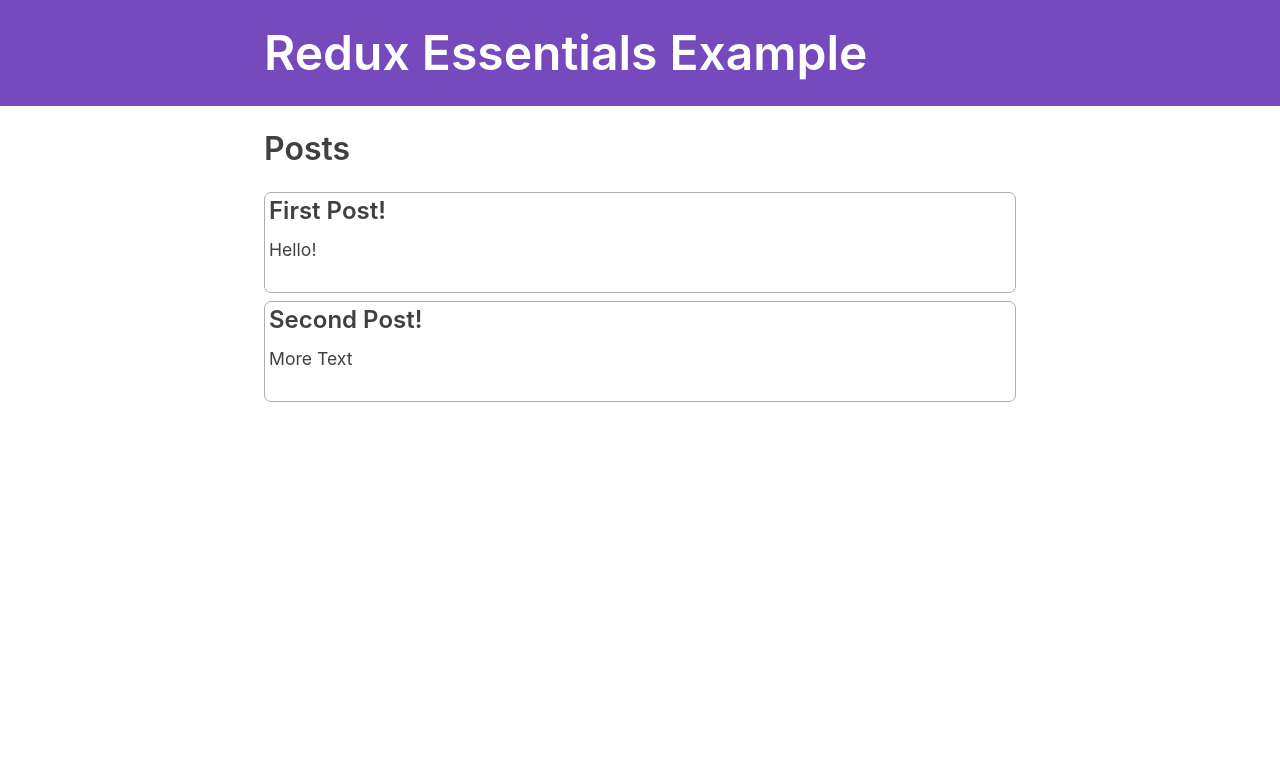
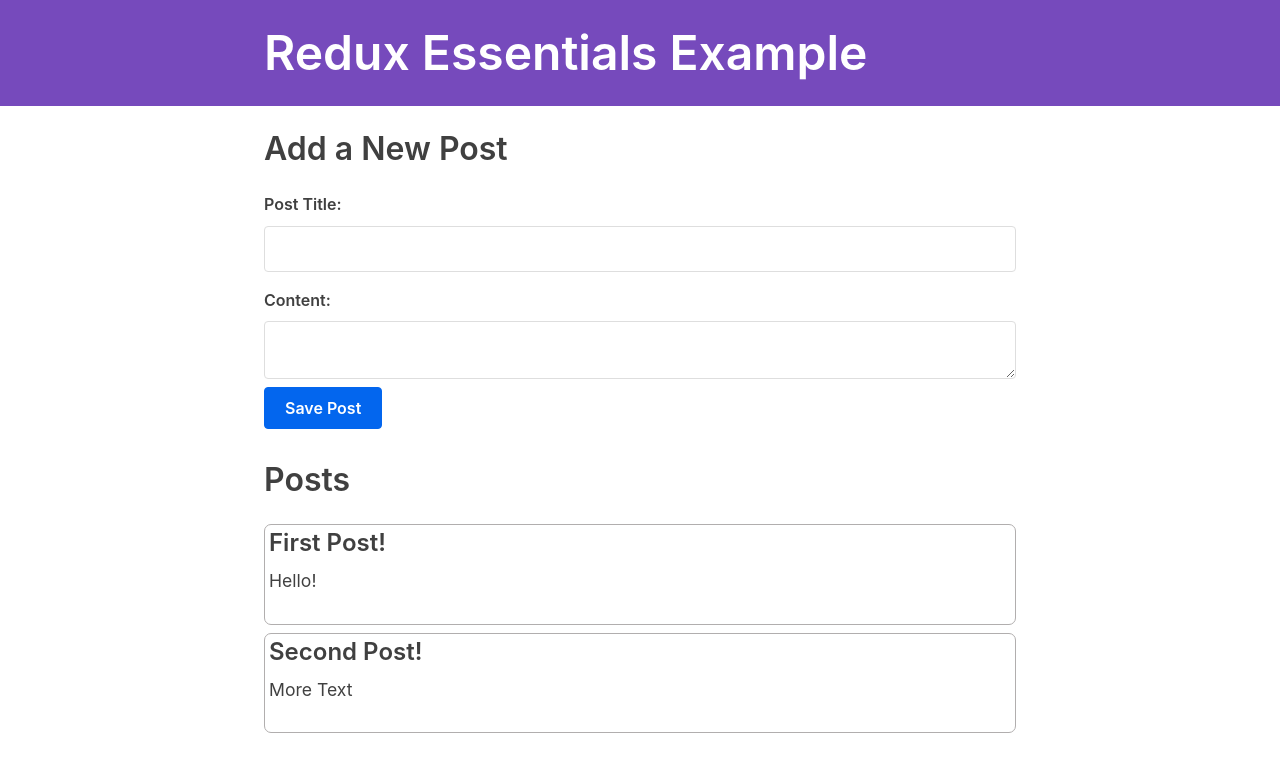
Before and after one commit to joaopaulopmedeiros/learning-react-redux, a React (Create React App) app: page / in a window 1280 px wide. Shown: the top 772 px of the page. Built offline with nearby package versions, Linux system fonts and the light colour scheme; what @mswjs/data, mock-socket, txtgen would draw is missing.

Commit message:
feat: add a new post

```diff
--- a/src/App.js
+++ b/src/App.js
@@ -7,6 +7,7 @@
 } from 'react-router-dom'
 
 import { Navbar } from './app/Navbar'
+import { AddPostForm } from './features/posts/AddPostForm'
 import { PostsList } from './features/posts/PostsList'
 
 function App() {
@@ -20,6 +21,7 @@
             path="/"
             render={() => (
               <>
+                <AddPostForm />
                 <PostsList />
               </>
             )}
--- /dev/null
+++ b/src/features/posts/AddPostForm.js
@@ -0,0 +1,56 @@
+import React, { useState } from 'react'
+import { useDispatch } from 'react-redux'
+import { nanoid } from '@reduxjs/toolkit'
+
+import { postAdded } from './postsSlice'
+
+export const AddPostForm = () => {
+  const [title, setTitle] = useState('')
+  const [content, setContent] = useState('')
+
+  const dispatch = useDispatch()
+
+  const onTitleChanged = e => setTitle(e.target.value)
+  const onContentChanged = e => setContent(e.target.value)
+
+  const onSavePostClicked = () => {
+    if (title && content) {
+      dispatch(
+        postAdded({
+          id: nanoid(),
+          title,
+          content
+        })
+      )
+
+      setTitle('')
+      setContent('')
+    }
+  }
+
+  return (
+    <section>
+      <h2>Add a New Post</h2>
+      <form>
+      <label htmlFor="postTitle">Post Title:</label>
+        <input
+          type="text"
+          id="postTitle"
+          name="postTitle"
+          value={title}
+          onChange={onTitleChanged}
+        />
+        <label htmlFor="postContent">Content:</label>
+        <textarea
+          id="postContent"
+          name="postContent"
+          value={content}
+          onChange={onContentChanged}
+        />
+        <button type="button" onClick={onSavePostClicked}>
+          Save Post
+        </button>
+      </form>
+    </section>
+  )
+}
--- a/src/features/posts/postsSlice.js
+++ b/src/features/posts/postsSlice.js
@@ -8,7 +8,13 @@
 const postsSlice = createSlice({
     name: 'posts',
     initialState,
-    reducers: {}
-})
+    reducers: {
+      postAdded(state, action) {
+        state.push(action.payload)
+      }
+    }
+  })
+
+export const { postAdded } = postsSlice.actions;
 
 export default postsSlice.reducer;
```
